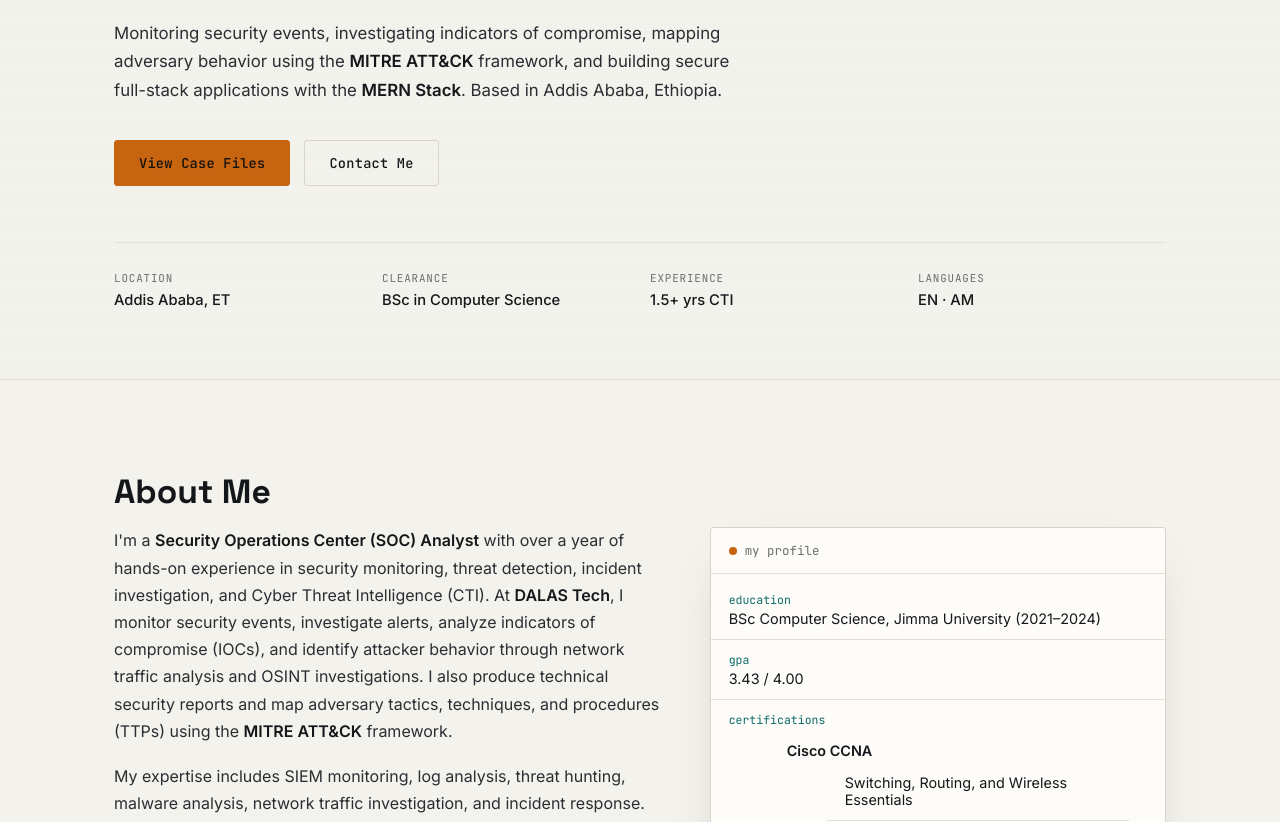
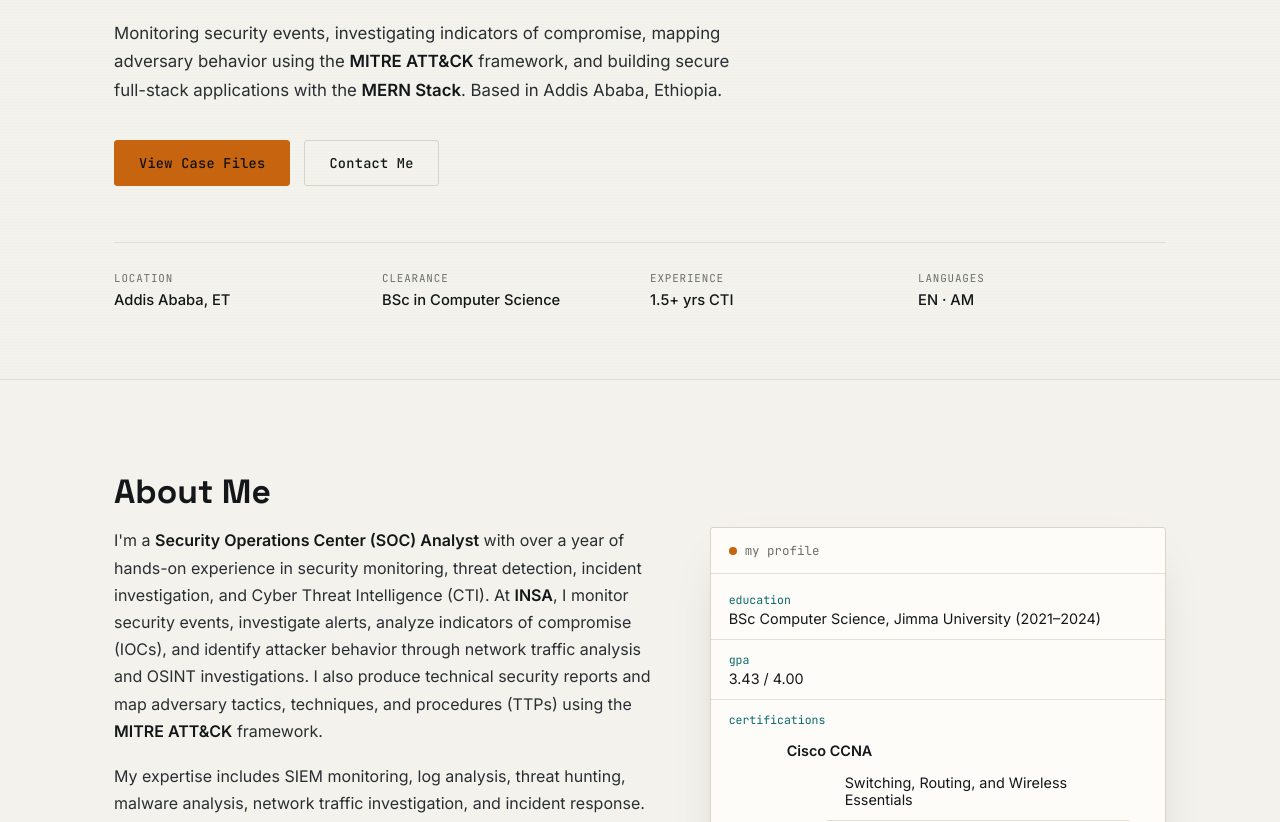
Before and after one commit to sintayehudesalegn/Portfolio, a plain HTML site: page index.html in a window 1280 px wide. Shown: the part 278-1100 px from the top of the page. Drawn offline with Linux system fonts and the light colour scheme.

Commit message:
making sure everything is synced

```diff
--- a/index.html
+++ b/index.html
@@ -86,7 +86,7 @@
       <div class="about__text">
         <p>
           I'm a <strong>Security Operations Center (SOC) Analyst</strong> with over a year of hands-on experience in security monitoring, threat detection, incident investigation, and Cyber Threat Intelligence (CTI). At
-          <strong>DALAS Tech</strong>, I monitor security events, investigate alerts, analyze indicators of compromise (IOCs), and identify attacker behavior through network traffic analysis and OSINT investigations. I also produce technical security reports and map adversary tactics, techniques, and procedures (TTPs) using the
+          <strong>INSA</strong>, I monitor security events, investigate alerts, analyze indicators of compromise (IOCs), and identify attacker behavior through network traffic analysis and OSINT investigations. I also produce technical security reports and map adversary tactics, techniques, and procedures (TTPs) using the
           <strong>MITRE ATT&amp;CK</strong> framework.
         </p>
 
```
